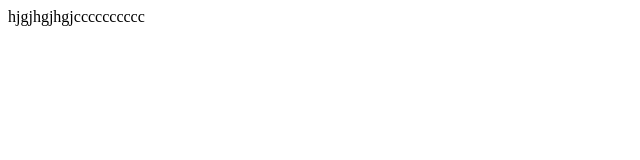
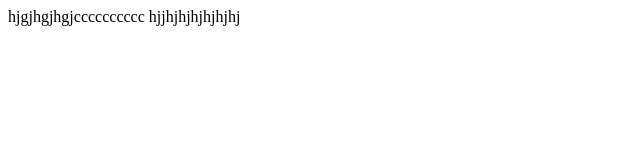
Before and after one commit to web-lessons/lessons-2-Volodya182, a plain HTML site: page index.html in a window 1280 px wide. Shown: the whole page, without its empty margins (0-640 px from the left). Drawn offline with Linux system fonts and the light colour scheme.

Commit message:
hhhghghghghghghghghghg

```diff
--- a/index.html
+++ b/index.html
@@ -5,5 +5,6 @@
 <body>
 <table></table>
 hjgjhgjhgjcccccccccc
+hjjhjhjhjhjhjhj
 </body>
 </html>
```
